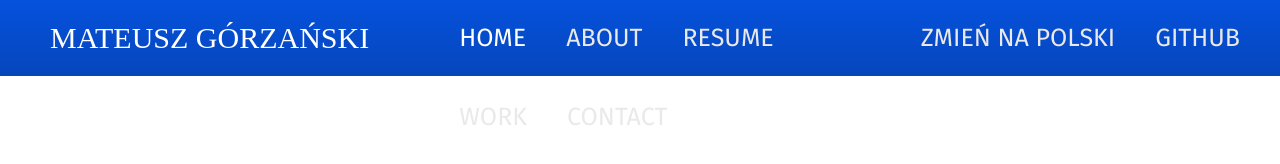
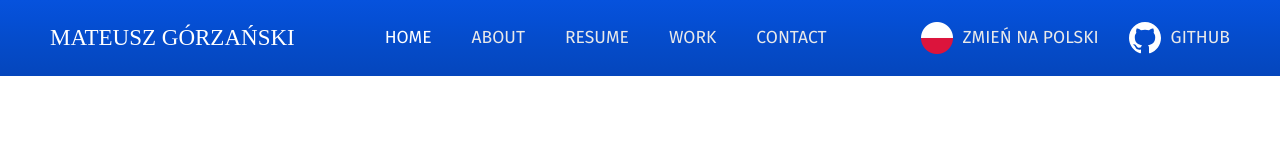
Before and after one commit to mgorzanski/personal-website-gatsbyjs, a Gatsby site: page / in a window 1280 px wide. Built offline with nearby package versions, Linux system fonts and the light colour scheme; Gatsby itself is replaced by a stand-in of ours; a web font is replaced by a local one.

Commit message:
update styles and format code

```diff
--- a/src/pages/index.js
+++ b/src/pages/index.js
@@ -2,25 +2,75 @@
 import { Link } from 'gatsby';
 import './../scss/index.scss';
 
-import GithubIcon from './../images/icons/github.svg';
+import PolandFlagIcon from './../images/icons/poland-flag.png';
 
 const IndexPage = () => (
   <>
     <header className="header">
       <nav className="header__nav">
         <div className="header__site-logo">
-          <Link to="/" className="header__site-logo-permalink">Mateusz Górzański</Link>
+          <Link to="/" className="header__site-logo-permalink">
+            Mateusz Górzański
+          </Link>
         </div>
         <ul className="header__menu">
-          <li className="header__menu-item"><Link className="header__menu-item-link header__menu-item-link--active" to="/">Home</Link></li>
-          <li className="header__menu-item"><a className="header__menu-item-link" href="#about">About</a></li>
-          <li className="header__menu-item"><a className="header__menu-item-link" href="#resume">Resume</a></li>
-          <li className="header__menu-item"><a className="header__menu-item-link" href="#work">Work</a></li>
-          <li className="header__menu-item"><a className="header__menu-item-link" href="#contact">Contact</a></li>
+          <li className="header__menu-item">
+            <Link
+              className="header__menu-item-link header__menu-item-link--active"
+              to="/"
+            >
+              Home
+            </Link>
+          </li>
+          <li className="header__menu-item">
+            <a className="header__menu-item-link" href="#about">
+              About
+            </a>
+          </li>
+          <li className="header__menu-item">
+            <a className="header__menu-item-link" href="#resume">
+              Resume
+            </a>
+          </li>
+          <li className="header__menu-item">
+            <a className="header__menu-item-link" href="#work">
+              Work
+            </a>
+          </li>
+          <li className="header__menu-item">
+            <a className="header__menu-item-link" href="#contact">
+              Contact
+            </a>
+          </li>
         </ul>
         <ul className="header__links-menu">
-          <li className="header__links-menu-item"><Link to="/" className="header__links-menu-item-link">Zmień na polski</Link></li>
-          <li className="header__links-menu-item"><a href="#" className="header__links-menu-item-link">GitHub</a></li>
+          <li className="header__links-menu-item">
+            <Link to="/" className="header__links-menu-item-link">
+              <img
+                src={PolandFlagIcon}
+                alt="Flaga polski"
+                className="header__links-menu-item-icon"
+              />
+              <span className="header__links-menu-item-text">
+                Zmień na polski
+              </span>
+            </Link>
+          </li>
+          <li className="header__links-menu-item">
+            <Link to="/" className="header__links-menu-item-link">
+              <svg
+                className="header__links-menu-item-icon"
+                xmlns="http://www.w3.org/2000/svg"
+                width="32"
+                height="32"
+                viewBox="0 0 24 24"
+                fill="#fff"
+              >
+                <path d="M12 0c-6.626 0-12 5.373-12 12 0 5.302 3.438 9.8 8.207 11.387.599.111.793-.261.793-.577v-2.234c-3.338.726-4.033-1.416-4.033-1.416-.546-1.387-1.333-1.756-1.333-1.756-1.089-.745.083-.729.083-.729 1.205.084 1.839 1.237 1.839 1.237 1.07 1.834 2.807 1.304 3.492.997.107-.775.418-1.305.762-1.604-2.665-.305-5.467-1.334-5.467-5.931 0-1.311.469-2.381 1.236-3.221-.124-.303-.535-1.524.117-3.176 0 0 1.008-.322 3.301 1.23.957-.266 1.983-.399 3.003-.404 1.02.005 2.047.138 3.006.404 2.291-1.552 3.297-1.23 3.297-1.23.653 1.653.242 2.874.118 3.176.77.84 1.235 1.911 1.235 3.221 0 4.609-2.807 5.624-5.479 5.921.43.372.823 1.102.823 2.222v3.293c0 .319.192.694.801.576 4.765-1.589 8.199-6.086 8.199-11.386 0-6.627-5.373-12-12-12z" />
+              </svg>
+              <span className="header__links-menu-item-text">Github</span>
+            </Link>
+          </li>
         </ul>
       </nav>
     </header>
--- a/src/scss/index.scss
+++ b/src/scss/index.scss
@@ -1,18 +1,33 @@
-@import "~normalize.css/normalize.css";
+@import '~normalize.css/normalize.css';
 
 @import url('https://fonts.googleapis.com/css?family=Bowlby+One+SC|Fira+Sans');
 
-$primary-color: #0752DE;
+$primary-color: #0752de;
 $secondary-color: #023491;
-$accent-color: #B3001B;
+$accent-color: #b3001b;
 $tertiary-color: #262626;
-$quaternary-color: #255C99;
+$quaternary-color: #255c99;
 $text-primary-color: #fff;
+
+html {
+  font-size: 62.5%;
+}
+
+body {
+  font-size: 1.6rem;
+}
 
 .header {
   display: grid;
   grid-template-rows: 76px auto;
-  background-image: linear-gradient(to bottom, #0652dd, #054fd5, #054ccc, #0549c4, #0546bc);
+  background-image: linear-gradient(
+    to bottom,
+    #0652dd,
+    #054fd5,
+    #054ccc,
+    #0549c4,
+    #0546bc
+  );
 }
 
 .header__nav {
@@ -24,11 +39,11 @@
 
 .header__site-logo {
   grid-column: 1 / 2;
-  margin: 0 50px;
+  margin: 0 5rem;
 }
 
 .header__site-logo-permalink {
-  font-size: 30px;
+  font-size: 2.3rem;
   font-weight: 400;
   font-family: 'Bowlby One SC', cursive;
   color: $text-primary-color;
@@ -45,15 +60,16 @@
 .header__menu-item {
   font-weight: 400;
   font-family: 'Fira Sans', sans-serif;
-  font-size: 25px;
+  font-size: 1.75rem;
   text-transform: uppercase;
   display: inline-block;
-  margin: 0 40px 0 0;
+  margin: 0 4rem 0 0;
 }
 
 .header__menu-item-link {
-  color: #E9E9E9;
+  color: #e9e9e9;
   text-decoration: none;
+  transition: 0.2s color;
 
   &:hover {
     color: $text-primary-color;
@@ -67,12 +83,27 @@
 .header__links-menu {
   @extend .header__menu;
   grid-column: 3 / 4;
+  justify-self: end;
+  margin: 0 2rem 0 0;
 }
 
 .header__links-menu-item {
   @extend .header__menu-item;
+  margin: 0 3rem 0 0;
 }
 
 .header__links-menu-item-link {
   @extend .header__menu-item-link;
+  display: block;
 }
+
+.header__links-menu-item-icon {
+  width: 32px;
+  vertical-align: middle;
+  margin: 0;
+  padding: 0;
+}
+
+.header__links-menu-item-text {
+  margin: 0 0 0 1rem;
+}
```
Also changed, not shown: src/images/icons/github.svg (deleted).
